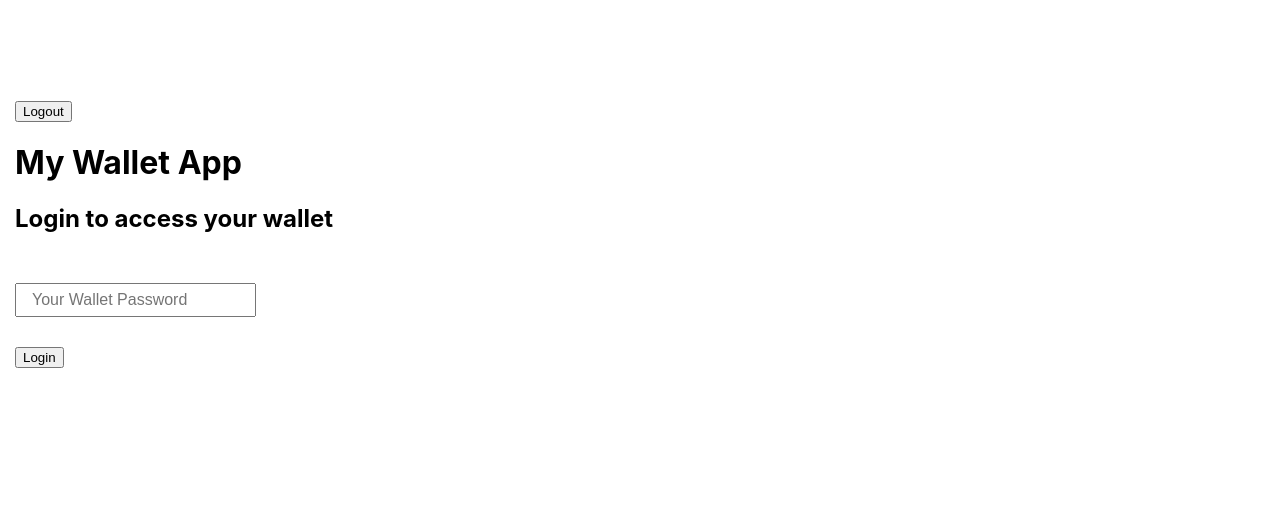
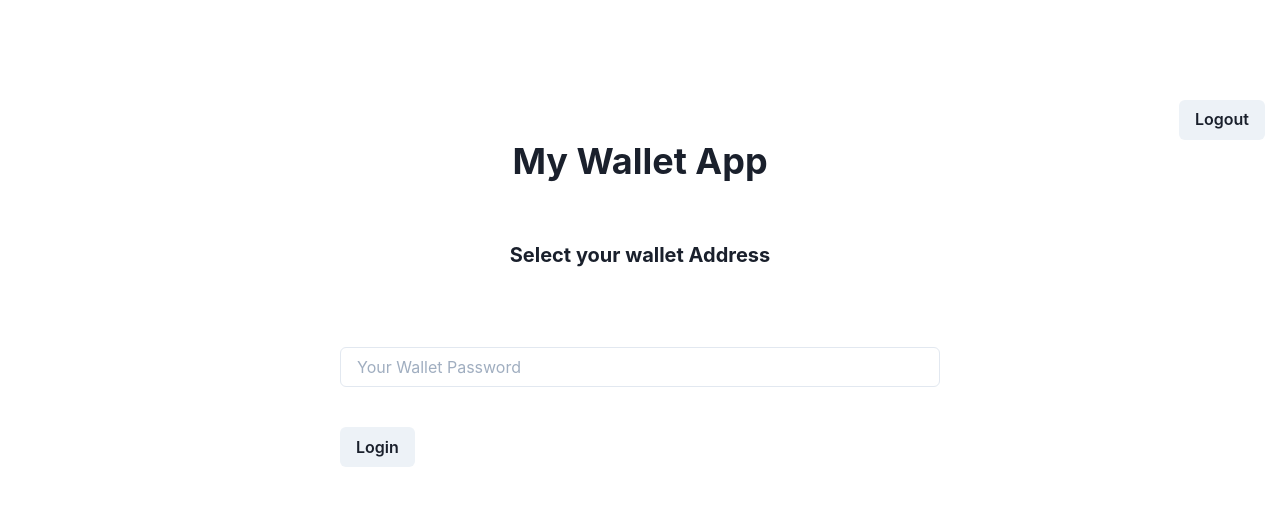
Before and after one commit to sriramkasyap/etherwallet-task2-slingshot, a React (Create React App) app: page / in a window 1280 px wide. Both pictures are taken after a click on the button "Login". Shown: the top 506 px of the page. Built offline with nearby package versions, Linux system fonts and the light colour scheme.

Commit message:
basic styling added

```diff
--- a/package.json
+++ b/package.json
@@ -3,11 +3,15 @@
   "version": "0.1.0",
   "private": true,
   "dependencies": {
+    "@chakra-ui/react": "^1.7.2",
+    "@emotion/react": "^11",
+    "@emotion/styled": "^11",
     "@testing-library/jest-dom": "^5.11.4",
     "@testing-library/react": "^11.1.0",
     "@testing-library/user-event": "^12.1.10",
     "crypto-js": "^4.1.1",
     "ethers": "^5.5.1",
+    "framer-motion": "^4",
     "react": "^17.0.2",
     "react-dom": "^17.0.2",
     "react-scripts": "4.0.3",
--- a/src/App.js
+++ b/src/App.js
@@ -1,3 +1,4 @@
+import { ChakraProvider, Button, Flex, Heading } from "@chakra-ui/react";
 import { createContext } from "react";
 import { useState } from "react";
 import "./App.css";
@@ -26,6 +27,7 @@ function App() {
   };
 
   return (
+    <ChakraProvider>
       <div className="App">
         <ScreenContext.Provider
           value={{
@@ -39,16 +41,16 @@ function App() {
             setCurrentWalletAddress,
           }}
         >
-        <div className="header">
+          <Flex justifyContent="flex-end" className="header">
             {screen !== "onboard" ? (
-            <button onClick={logout} className="logout-button">
-              Logout
-            </button>
+              <Button onClick={logout}>Logout</Button>
             ) : (
               <></>
             )}
-        </div>
-        <h1 className="main-heading">My Wallet App</h1>
+          </Flex>
+          <Heading className="main-heading" style={{ textAlign: "center" }}>
+            My Wallet App
+          </Heading>
           {screen === "create" ? (
             <CreateWallet />
           ) : screen === "import" ? (
@@ -62,6 +64,7 @@ function App() {
           )}
         </ScreenContext.Provider>
       </div>
+    </ChakraProvider>
   );
 }
 
--- a/src/CreateWallet.js
+++ b/src/CreateWallet.js
@@ -1,3 +1,6 @@
+import { Button } from "@chakra-ui/button";
+import { Input } from "@chakra-ui/input";
+import { Box, Flex, Heading, Text } from "@chakra-ui/layout";
 import { Wallet } from "@ethersproject/wallet";
 import { AES } from "crypto-js";
 import React, { useContext, useState } from "react";
@@ -31,30 +34,37 @@ const CreateWallet = () => {
     setScreen("wallet");
   };
   return (
-    <div className="create-wallet-screen">
-      <h2>Create a new Wallet</h2>
+    <Flex
+      direction="column"
+      maxW="600"
+      m="0 auto"
+      className="create-wallet-screen"
+      alignItems="center"
+    >
+      <Heading size="md" m="20px 0 40px">
+        Create a new Wallet
+      </Heading>
 
       <form onSubmit={handleFormSubmit}>
-        <div className="input-holder">
-          <input
+        <Box className="input-holder">
+          <Input
             type="password"
             placeholder="Create a Password"
-            className="form-control"
             name="passwordKey"
             value={passwordKey}
             required={true}
             onChange={(e) => setPasswordKey(e.target.value)}
           />
-        </div>
-        <p className="helper-text">
+        </Box>
+        <Text className="helper-text">
           This password will be used to encrypt your keys. Please save it in a
           safe place
-        </p>
-        <button className="submit-button" type="submit">
+        </Text>
+        <Button className="submit-button" type="submit">
           Create Wallet
-        </button>
+        </Button>
       </form>
-    </div>
+    </Flex>
   );
 };
 
--- a/src/LoginScreen.js
+++ b/src/LoginScreen.js
@@ -1,3 +1,7 @@
+import { Button } from "@chakra-ui/button";
+import { Input } from "@chakra-ui/input";
+import { Box, Flex, Heading, Stack } from "@chakra-ui/layout";
+import { Radio, RadioGroup } from "@chakra-ui/radio";
 import { AES, enc } from "crypto-js";
 import { ethers } from "ethers";
 import React, { useContext, useState } from "react";
@@ -40,44 +44,39 @@ const LoginScreen = () => {
   existingWallets = JSON.parse(existingWallets) || [];
 
   return (
-    <div className="login-screen">
-      <h2>Login to access your wallet</h2>
+    <Box maxW={600} m="10px auto" p="30px 0" className="login-screen">
+      <Heading size="md" m="20px auto 50px" style={{ textAlign: "center" }}>
+        Select your wallet Address
+      </Heading>
 
-      <p style={{ color: "red" }}>{error}</p>
+      <p style={{ color: "red", margin: "0 0 20px" }}>{error}</p>
 
       <form onSubmit={handleFormSubmit}>
-        <div className="input-holder">
-          {existingWallets.map((ew, i) => (
-            <div className="radio-holder" key={i}>
-              <input
-                type="radio"
-                name="walletAddress"
-                value={ew}
-                checked={walletAddress === ew}
-                title={ew}
-                onChange={(e) => setWwalletAddress(e.target.value)}
-              />
-              <label>{ew}</label>
-            </div>
-          ))}
-        </div>
-        <div className="input-holder">
-          <input
+        <RadioGroup onChange={setWwalletAddress} value={walletAddress}>
+          <Stack direction="column">
+            {existingWallets.map((ew, i) => (
+              <Radio name="walletAddress" value={ew} title={ew}>
+                {ew}
+              </Radio>
+            ))}
+          </Stack>
+        </RadioGroup>
+        <Flex m="20px 0 10px" className="input-holder">
+          <Input
             type="password"
             placeholder="Your Wallet Password"
-            className="form-control"
             name="passwordKey"
             value={passwordKey}
             required={true}
             onChange={(e) => setPasswordKey(e.target.value)}
           />
-        </div>
+        </Flex>
 
-        <button className="submit-button" type="submit">
+        <Button className="submit-button" type="submit">
           Login
-        </button>
+        </Button>
       </form>
-    </div>
+    </Box>
   );
 };
 
--- a/src/Onboarding.js
+++ b/src/Onboarding.js
@@ -1,22 +1,19 @@
+import { Button } from "@chakra-ui/button";
+import { Divider, Flex, Stack } from "@chakra-ui/layout";
 import React, { useContext } from "react";
 import { ScreenContext } from "./App";
 
 const Onboarding = () => {
   const { setScreen } = useContext(ScreenContext);
   return (
-    <div className="onboarding">
-      <h2>Howdy!</h2>
-
-      <p>What would you like to Do? </p>
-
-      <button onClick={() => setScreen("login")}>Login</button>
-      <br />
-      <br />
-      <button onClick={() => setScreen("create")}>Create New Wallet</button>
-      <br />
-      <br />
-      <button onClick={() => setScreen("import")}>Import Wallet</button>
-    </div>
+    <Flex direction="column" alignItems="center">
+      <Divider marginTop={10} marginBottom={10} />
+      <Stack direction="row">
+        <Button onClick={() => setScreen("login")}>Login</Button>
+        <Button onClick={() => setScreen("create")}>Create New Wallet</Button>
+        <Button onClick={() => setScreen("import")}>Import Wallet</Button>
+      </Stack>
+    </Flex>
   );
 };
 
--- a/src/WalletScreen.js
+++ b/src/WalletScreen.js
@@ -1,3 +1,4 @@
+import { Flex, Heading, Text } from "@chakra-ui/layout";
 import { formatEther } from "@ethersproject/units";
 import { AES, enc, lib } from "crypto-js";
 import { ethers, providers } from "ethers";
@@ -44,27 +45,29 @@ const WalletScreen = () => {
   }, [wallet]);
 
   return (
-    <div className="wallet-screen">
-      <h3>Your Saved Wallet</h3>
+    <Flex direction="column" alignItems="center" className="wallet-screen">
+      <Heading size="md" m="20px 0 40px">
+        Your Saved Wallet
+      </Heading>
 
       {wallet ? (
         <>
-          <p>
+          <Text marginBottom="2">
             <strong>Selected Network:</strong>4
-          </p>
-          <p>
+          </Text>
+          <Text marginBottom="2">
             <strong>Your Wallet Address:</strong>
             {wallet.address}
-          </p>
-          <p>
+          </Text>
+          <Text marginBottom="2">
             <strong>Your wallet Balance:</strong>
             {balance === null ? "Loading..." : formatEther(balance) + " ETH"}
-          </p>
+          </Text>
         </>
       ) : (
         <p>"Loading your wallet. Please wait..."</p>
       )}
-    </div>
+    </Flex>
   );
 };
 
```
Also changed, not shown: 2 other files (tests, documents, lock files or other folders). Lines whose indentation alone changed are shown as unchanged.
